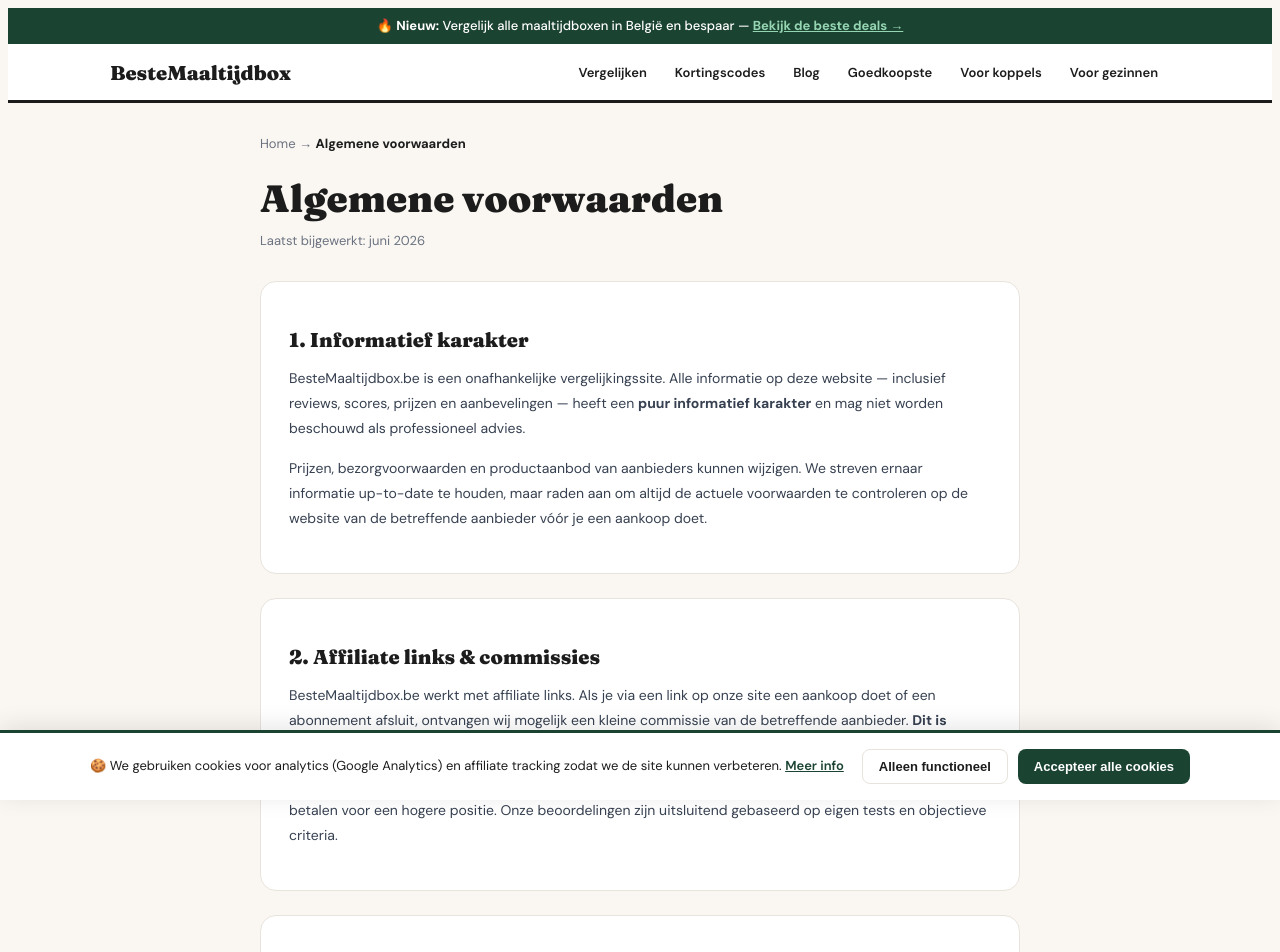
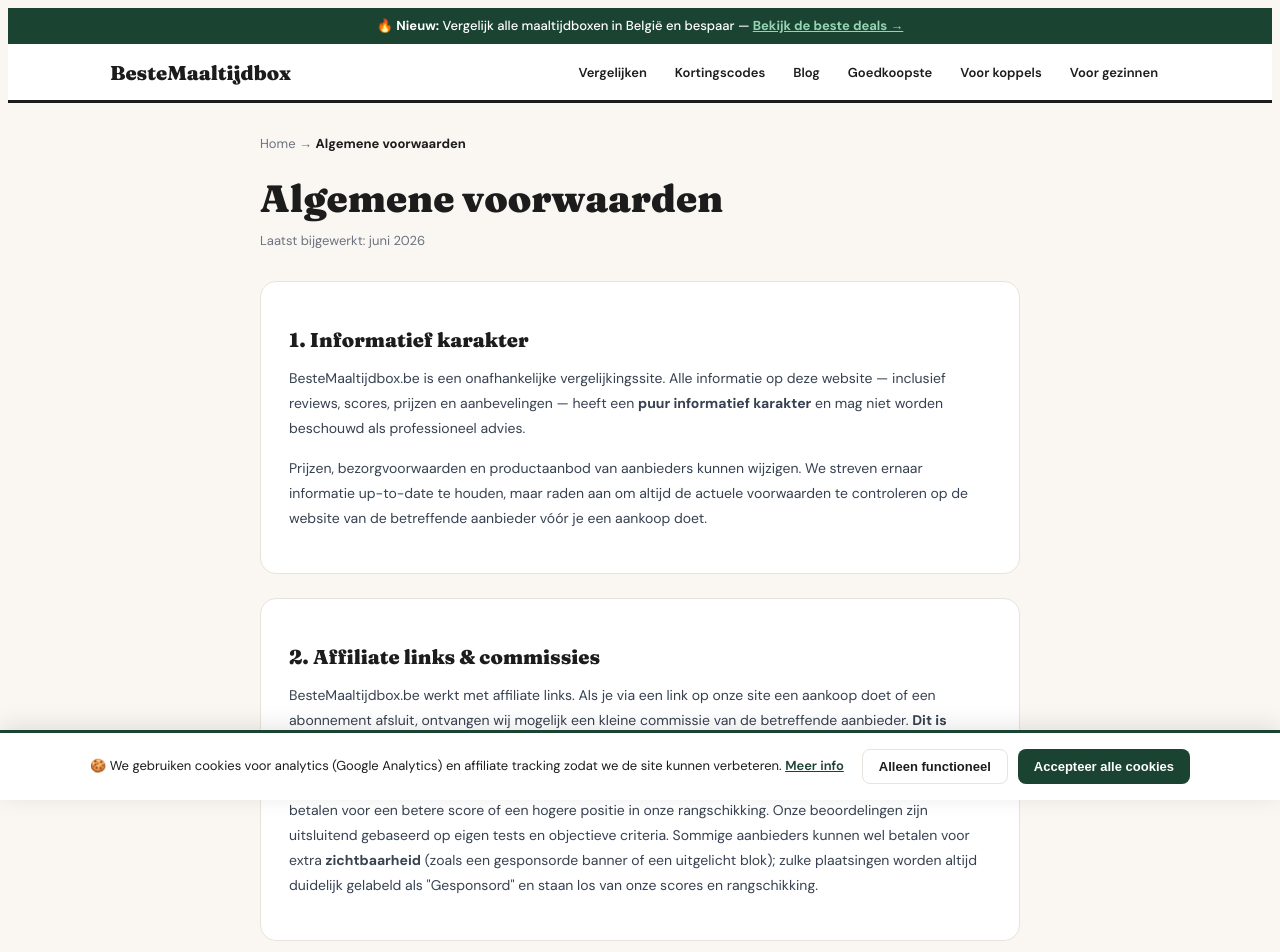
Before and after one commit to fetspets/bestemaaltijdbox, a Next.js app: page /voorwaarden in a window 1280 px wide. Shown: the top 952 px of the page. Built offline with nearby package versions, Linux system fonts and the light colour scheme.

Commit message:
auto: update page.tsx

```diff
--- a/src/app/voorwaarden/page.tsx
+++ b/src/app/voorwaarden/page.tsx
@@ -47,7 +47,7 @@
             BesteMaaltijdbox.be werkt met affiliate links. Als je via een link op onze site een aankoop doet of een abonnement afsluit, ontvangen wij mogelijk een kleine commissie van de betreffende aanbieder. <strong>Dit is zonder extra kost voor jou.</strong>
           </p>
           <p style={{ fontSize: 14, lineHeight: 1.8, color: '#374151', marginTop: 12 }}>
-            De commissies hebben <strong>geen invloed op onze rankings, scores of aanbevelingen</strong>. Aanbieders kunnen niet betalen voor een hogere positie. Onze beoordelingen zijn uitsluitend gebaseerd op eigen tests en objectieve criteria.
+            De commissies hebben <strong>geen invloed op onze rankings, scores of aanbevelingen</strong>. Aanbieders kunnen niet betalen voor een betere score of een hogere positie in onze rangschikking. Onze beoordelingen zijn uitsluitend gebaseerd op eigen tests en objectieve criteria. Sommige aanbieders kunnen wel betalen voor extra <strong>zichtbaarheid</strong> (zoals een gesponsorde banner of een uitgelicht blok); zulke plaatsingen worden altijd duidelijk gelabeld als &quot;Gesponsord&quot; en staan los van onze scores en rangschikking.
           </p>
         </div>
 
```
